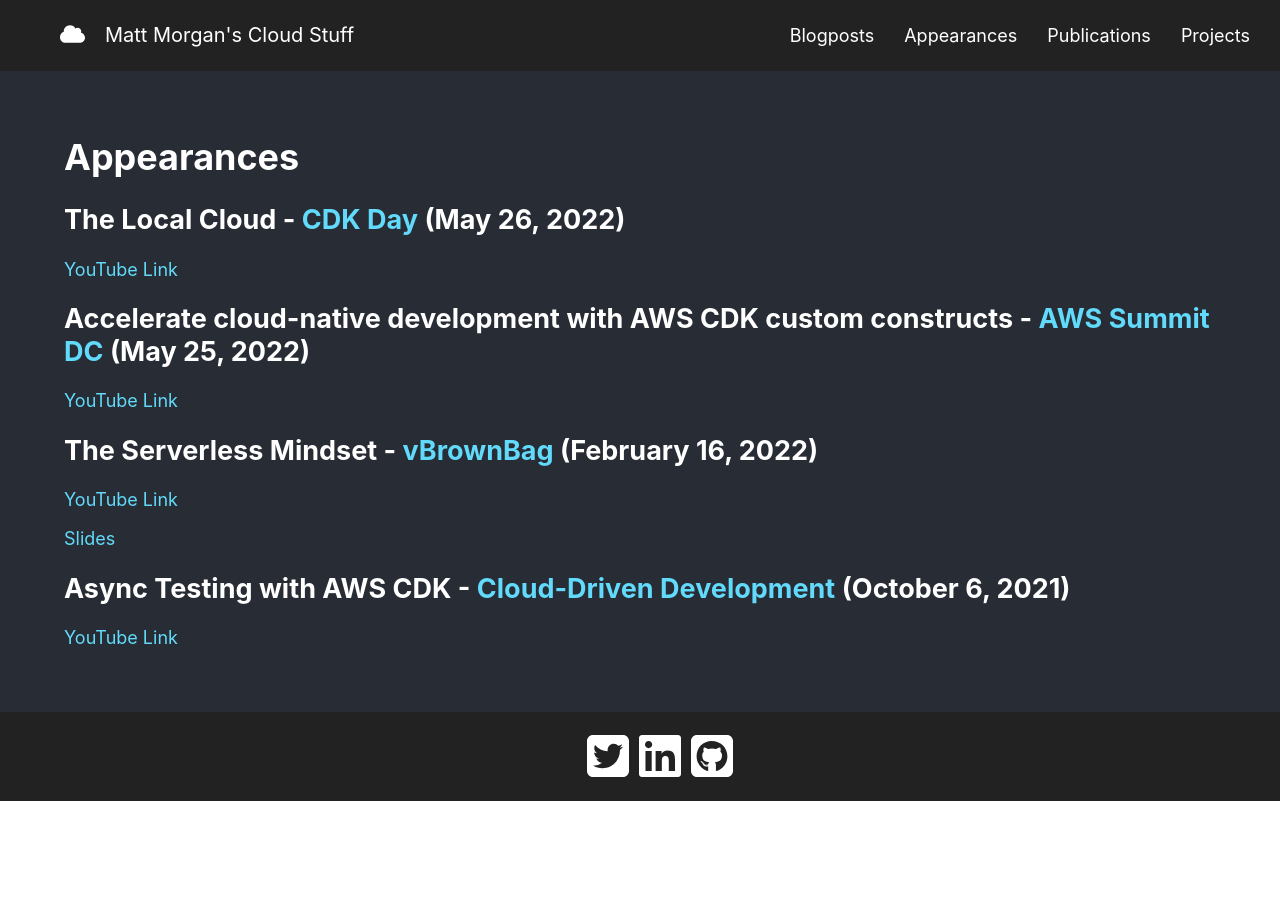
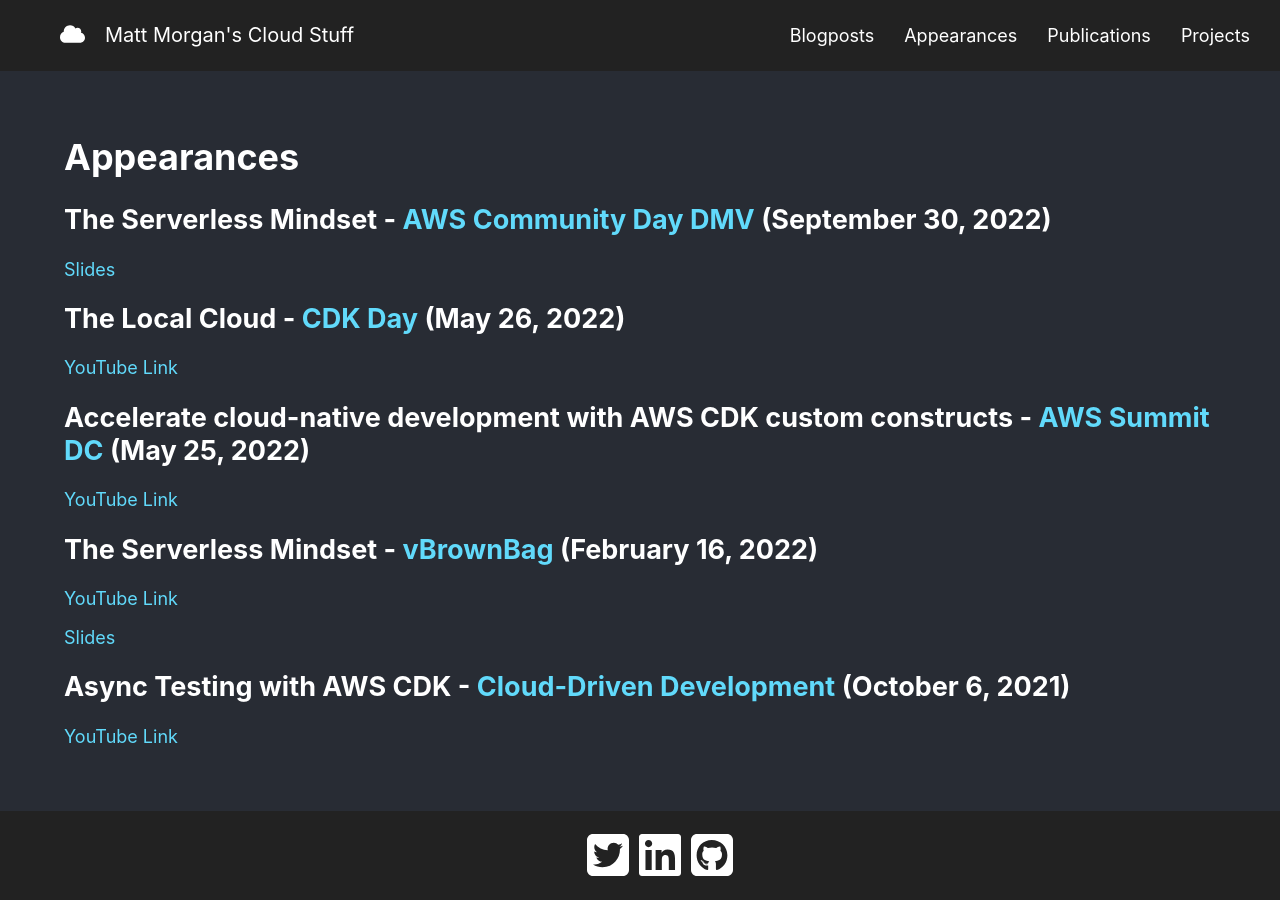
Before and after one commit to elthrasher/mattmorgan.cloud, a React (Vite) app: page /appearances in a window 1280 px wide. Before the commit the page ends 801 px from the top, so only its background shows below. Built offline with nearby package versions, Linux system fonts and the light colour scheme.

Commit message:
AWS Community Day

```diff
--- a/package.json
+++ b/package.json
@@ -16,7 +16,7 @@
     "@fortawesome/fontawesome-svg-core": "^6.1.1",
     "@fortawesome/free-brands-svg-icons": "^6.0.0",
     "@fortawesome/free-solid-svg-icons": "^6.0.0",
-    "@fortawesome/react-fontawesome": "^0.1.17",
+    "@fortawesome/react-fontawesome": "^0.2.0",
     "aws-cdk-lib": "^2.14.0",
     "constructs": "^10.0.73",
     "react": "^18.2.0",
@@ -25,7 +25,7 @@
   },
   "devDependencies": {
     "@types/fs-extra": "^9.0.13",
-    "@types/node": "^16.11.41",
+    "@types/node": "^18.11.9",
     "@types/react": "^18.0.14",
     "@types/react-dom": "^18.0.5",
     "@vitejs/plugin-react-refresh": "^1.3.1",
@@ -34,6 +34,6 @@
     "rimraf": "^3.0.2",
     "ts-node": "^10.5.0",
     "typescript": "^4.5.5",
-    "vite": "^2.8.4"
+    "vite": "^3.2.2"
   }
 }
--- a/src/components/appearances.tsx
+++ b/src/components/appearances.tsx
@@ -3,6 +3,10 @@
 const Appearances = () => (
   <div className="content">
     <h1>Appearances</h1>
+    <article>
+      <h2>The Serverless Mindset - <a href="https://awscommunitydaydmv.super.site/">AWS Community Day DMV</a> (September 30, 2022)</h2>
+      <p><a href="https://docs.google.com/presentation/d/1yeCit3bVTjFyNTHzzEKfqDQ5Vlp-PT3T997uDCeCEMk/edit?usp=sharing">Slides</a></p>
+    </article>
     <article>
       <h2>
         The Local Cloud - <a href="https://www.cdkday.com/">CDK Day</a> (May 26,
```
Also changed, not shown: 1 other file (tests, documents, lock files or other folders).
